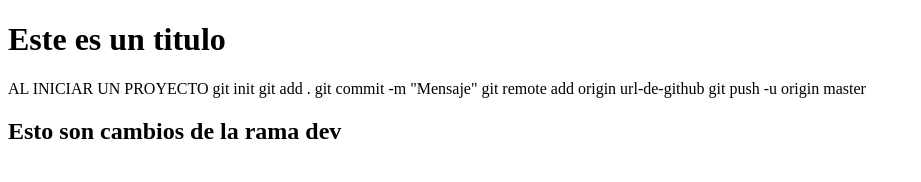
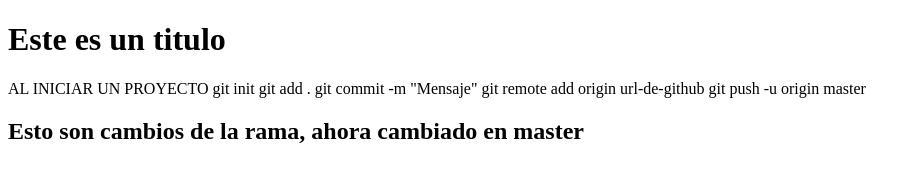
Before and after one commit to danielhenv/Ejemplo0075, a plain HTML site: page index.html in a window 1280 px wide. Shown: the whole page, without its empty margins (0-921 px from the left). Drawn offline with Linux system fonts and the light colour scheme.

Commit message:
Cambio en master

```diff
--- a/index.html
+++ b/index.html
@@ -14,7 +14,7 @@
     git remote add origin url-de-github
     git push -u origin master
 
-    <h2>Esto son cambios de la rama dev</h2>
+    <h2>Esto son cambios de la rama, ahora cambiado en master</h2>
 
 </body>
 </html>
```
